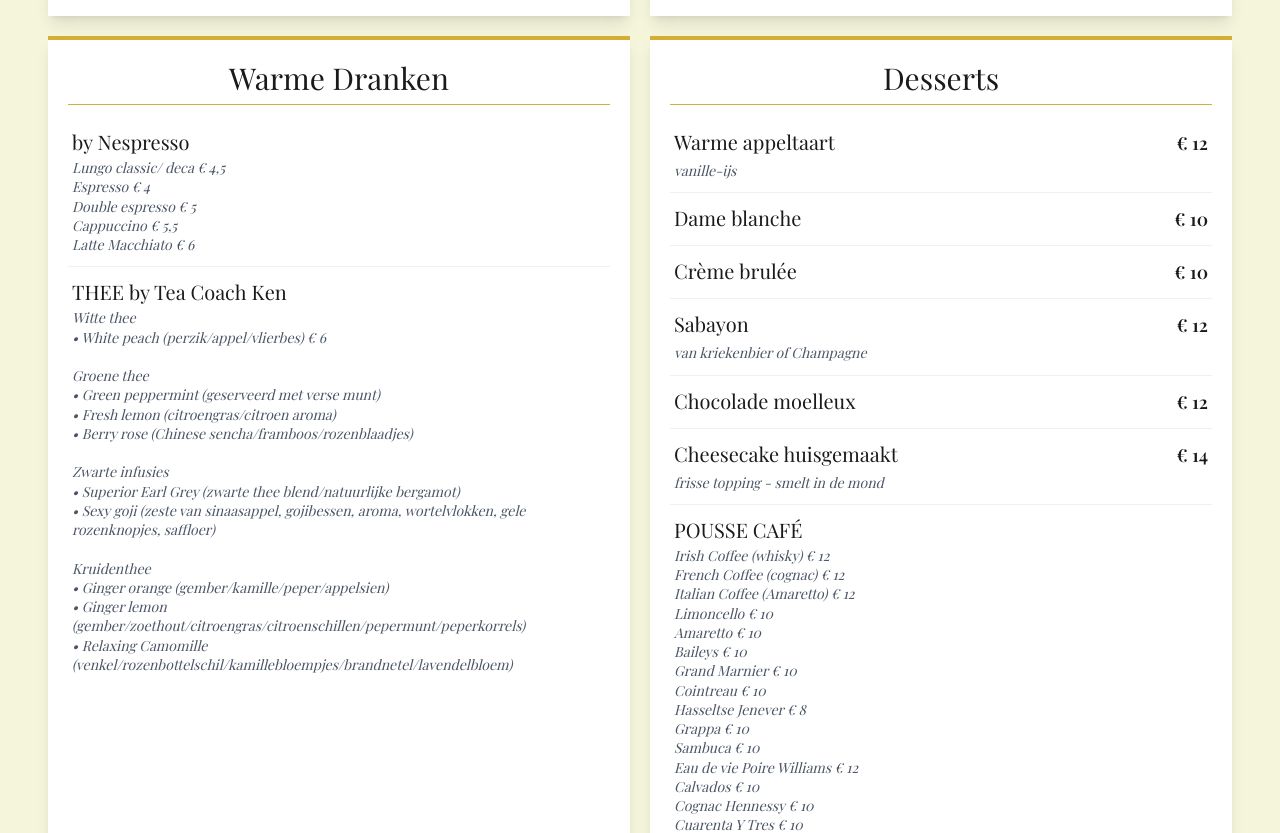
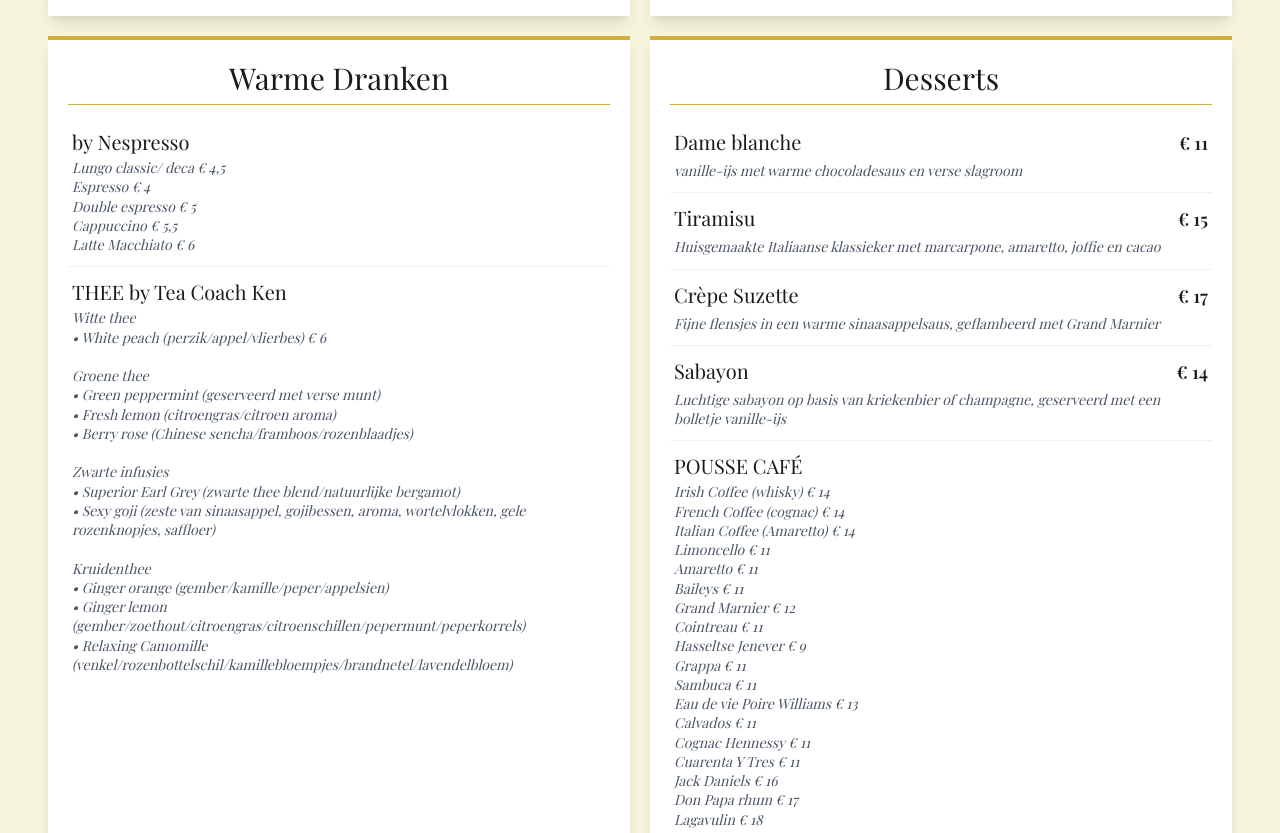
Before and after one commit to ricojr84/bistro-boudoir2, a React (Vite) app: page / in a window 1280 px wide. Shown: the part 2760-3593 px from the top of the page. Built offline with nearby package versions, Linux system fonts and the light colour scheme; a web font is replaced by a local one.

Commit message:
Update dessert offerings and pousse-cafe pricing in all languages.

```diff
--- a/constants.ts
+++ b/constants.ts
@@ -96,13 +96,11 @@ export const CONTENT: Record<string, Translations> = {
         desserts: {
           title: 'Desserts',
           items: [
-            { name: 'Warme appeltaart', description: 'vanille-ijs', price: '€ 12' },
-            { name: 'Dame blanche', price: '€ 10' },
-            { name: 'Crème brulée', price: '€ 10' },
-            { name: 'Sabayon', description: 'van kriekenbier of Champagne', price: '€ 12' },
-            { name: 'Chocolade moelleux', price: '€ 12' },
-            { name: 'Cheesecake huisgemaakt', description: 'frisse topping - smelt in de mond', price: '€ 14' },
-            { name: 'POUSSE CAFÉ', description: 'Irish Coffee (whisky) € 12\nFrench Coffee (cognac) € 12\nItalian Coffee (Amaretto) € 12\nLimoncello € 10\nAmaretto € 10\nBaileys € 10\nGrand Marnier € 10\nCointreau € 10\nHasseltse Jenever € 8\nGrappa € 10\nSambuca € 10\nEau de vie Poire Williams € 12\nCalvados € 10\nCognac Hennessy € 10\nCuarenta Y Tres € 10\nJack Daniels € 16\nDon Papa rhum € 16\nLagavulin € 16', price: '' }
+            { name: 'Dame blanche', description: 'vanille-ijs met warme chocoladesaus en verse slagroom', price: '€ 11' },
+            { name: 'Tiramisu', description: 'Huisgemaakte Italiaanse klassieker met marcarpone, amaretto, joffie en cacao', price: '€ 15' },
+            { name: 'Crèpe Suzette', description: 'Fijne flensjes in een warme sinaasappelsaus, geflambeerd met Grand Marnier', price: '€ 17' },
+            { name: 'Sabayon', description: 'Luchtige sabayon op basis van kriekenbier of champagne, geserveerd met een bolletje vanille-ijs', price: '€ 14' },
+            { name: 'POUSSE CAFÉ', description: 'Irish Coffee (whisky) € 14\nFrench Coffee (cognac) € 14\nItalian Coffee (Amaretto) € 14\nLimoncello € 11\nAmaretto € 11\nBaileys € 11\nGrand Marnier € 12\nCointreau € 11\nHasseltse Jenever € 9\nGrappa € 11\nSambuca € 11\nEau de vie Poire Williams € 13\nCalvados € 11\nCognac Hennessy € 11\nCuarenta Y Tres € 11\nJack Daniels € 16\nDon Papa rhum € 17\nLagavulin € 18', price: '' }
           ]
         }
       }
@@ -252,13 +250,11 @@ export const CONTENT: Record<string, Translations> = {
         desserts: {
           title: 'Desserts',
           items: [
-            { name: 'Tarte aux pommes chaude', description: 'glace vanille', price: '€ 12' },
-            { name: 'Dame blanche', price: '€ 10' },
-            { name: 'Crème brûlée', price: '€ 10' },
-            { name: 'Sabayon', description: 'à la bière de cerises ou Champagne', price: '€ 12' },
-            { name: 'Moelleux au chocolat', price: '€ 12' },
-            { name: 'Cheesecake maison', description: 'topping frais - fond dans la bouche', price: '€ 14' },
-            { name: 'POUSSE CAFÉ', description: 'Irish Coffee (whisky) € 12\nFrench Coffee (cognac) € 12\nItalian Coffee (Amaretto) € 12\nLimoncello € 10\nAmaretto € 10\nBaileys € 10\nGrand Marnier € 10\nCointreau € 10\nGenièvre de Hasselt € 8\nGrappa € 10\nSambuca € 10\nEau de vie Poire Williams € 12\nCalvados € 10\nCognac Hennessy € 10\nCuarenta Y Tres € 10\nJack Daniels € 16\nDon Papa rhum € 16\nLagavulin € 16', price: '' }
+            { name: 'Dame blanche', description: 'glace vanille avec sauce au chocolat chaud et crème fraîche fouettée', price: '€ 11' },
+            { name: 'Tiramisu', description: 'Classique italien maison au marcarpone, amaretto, joffie et cacao', price: '€ 15' },
+            { name: 'Crèpe Suzette', description: 'Fines crêpes dans une sauce chaude à l’orange, flambées au Grand Marnier', price: '€ 17' },
+            { name: 'Sabayon', description: 'Sabayon aérien à la bière de cerises ou au champagne, servi avec une boule de glace vanille', price: '€ 14' },
+            { name: 'POUSSE CAFÉ', description: 'Irish Coffee (whisky) € 14\nFrench Coffee (cognac) € 14\nItalian Coffee (Amaretto) € 14\nLimoncello € 11\nAmaretto € 11\nBaileys € 11\nGrand Marnier € 12\nCointreau € 11\nGenièvre de Hasselt € 9\nGrappa € 11\nSambuca € 11\nEau de vie Poire Williams € 13\nCalvados € 11\nCognac Hennessy € 11\nCuarenta Y Tres € 11\nJack Daniels € 16\nDon Papa rhum € 17\nLagavulin € 18', price: '' }
           ]
         }
       }
@@ -408,13 +404,11 @@ export const CONTENT: Record<string, Translations> = {
         desserts: {
           title: 'Desserts',
           items: [
-            { name: 'Warm apple pie', description: 'vanilla ice cream', price: '€ 12' },
-            { name: 'Dame blanche', price: '€ 10' },
-            { name: 'Crème brûlée', price: '€ 10' },
-            { name: 'Sabayon', description: 'with cherry beer or Champagne', price: '€ 12' },
-            { name: 'Chocolate moelleux', price: '€ 12' },
-            { name: 'Homemade cheesecake', description: 'fresh topping - melts in the mouth', price: '€ 14' },
-            { name: 'POUSSE CAFÉ', description: 'Irish Coffee (whisky) € 12\nFrench Coffee (cognac) € 12\nItalian Coffee (Amaretto) € 12\nLimoncello € 10\nAmaretto € 10\nBaileys € 10\nGrand Marnier € 10\nCointreau € 10\nHasselt Jenever € 8\nGrappa € 10\nSambuca € 10\nEau de vie Poire Williams € 12\nCalvados € 10\nCognac Hennessy € 10\nCuarenta Y Tres € 10\nJack Daniels € 16\nDon Papa rum € 16\nLagavulin € 16', price: '' }
+            { name: 'Dame blanche', description: 'vanilla ice cream with warm chocolate sauce and fresh whipped cream', price: '€ 11' },
+            { name: 'Tiramisu', description: 'Homemade Italian classic with marcarpone, amaretto, joffie and cocoa', price: '€ 15' },
+            { name: 'Crèpe Suzette', description: 'Fine pancakes in a warm orange sauce, flambéed with Grand Marnier', price: '€ 17' },
+            { name: 'Sabayon', description: 'Light sabayon based on cherry beer or champagne, served with a scoop of vanilla ice cream', price: '€ 14' },
+            { name: 'POUSSE CAFÉ', description: 'Irish Coffee (whisky) € 14\nFrench Coffee (cognac) € 14\nItalian Coffee (Amaretto) € 14\nLimoncello € 11\nAmaretto € 11\nBaileys € 11\nGrand Marnier € 12\nCointreau € 11\nHasselt Jenever € 9\nGrappa € 11\nSambuca € 11\nEau de vie Poire Williams € 13\nCalvados € 11\nCognac Hennessy € 11\nCuarenta Y Tres € 11\nJack Daniels € 16\nDon Papa rum € 17\nLagavulin € 18', price: '' }
           ]
         }
       }
```
